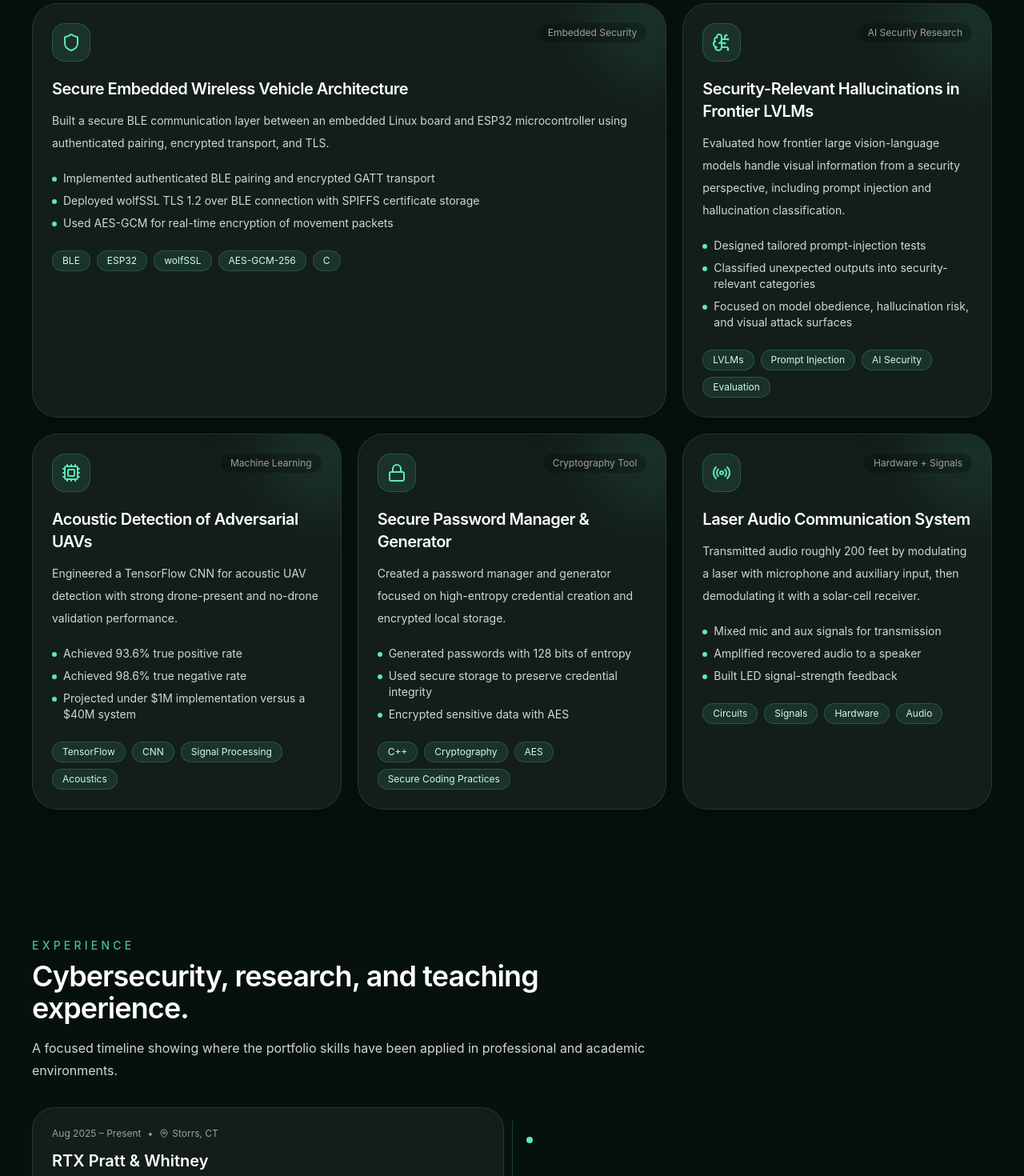
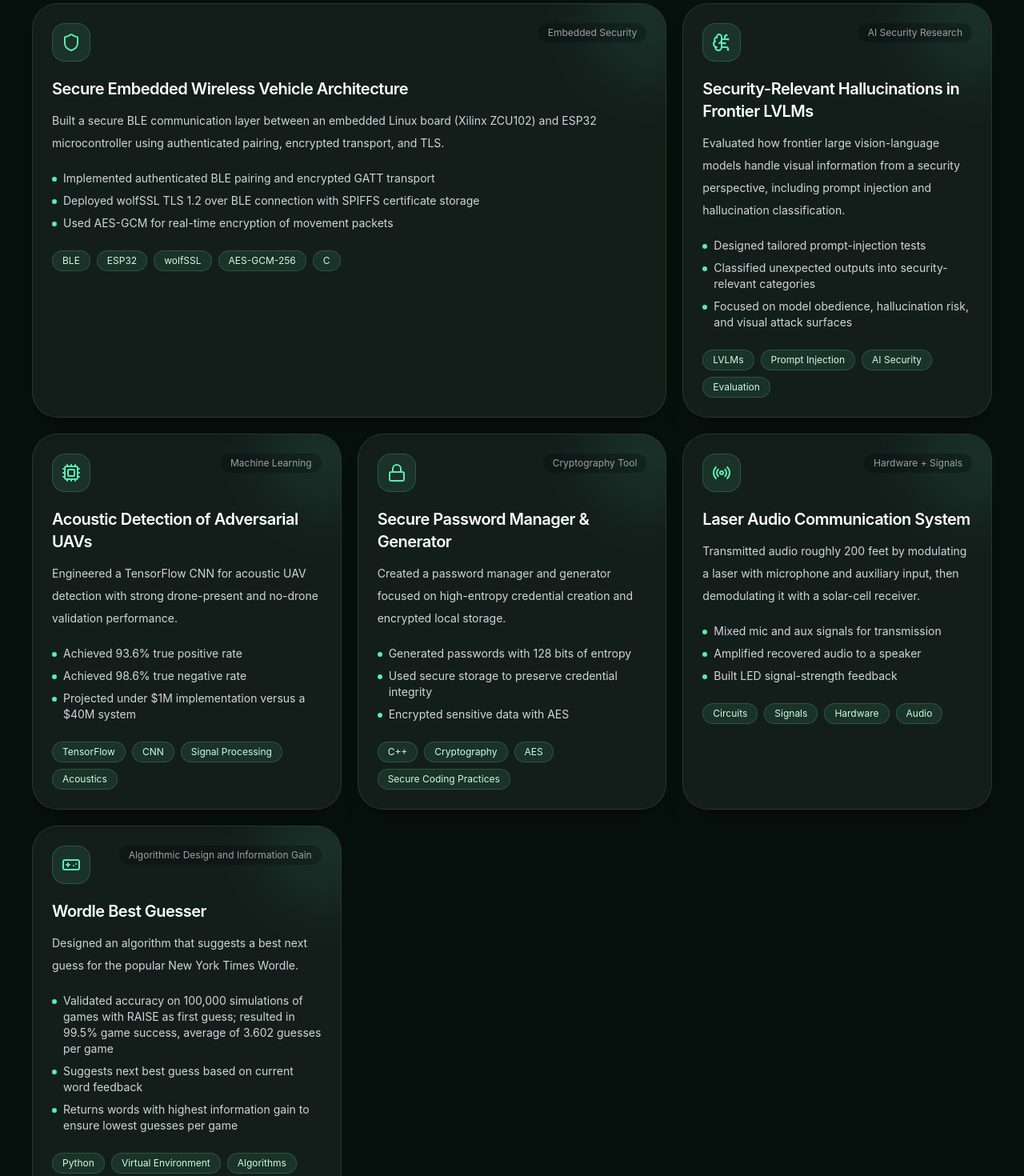
Before and after one commit to M-moore1/M-moore1.github.io, a React (Vite) app: page / in a window 1280 px wide. Shown: the part 1420-2890 px from the top of the page at 80% size. Built offline with nearby package versions, Linux system fonts and the light colour scheme.

Commit message:
Add Wordle Information

```diff
--- a/src/App.jsx
+++ b/src/App.jsx
@@ -7,6 +7,7 @@ import {
   Radio,
   Lock,
   GraduationCap,
+  Gamepad,
   BriefcaseBusiness,
   Mail,
   Phone,
@@ -42,7 +43,7 @@ const projects = [
     type: "Embedded Security",
     icon: Shield,
     summary:
-      "Built a secure BLE communication layer between an embedded Linux board and ESP32 microcontroller using authenticated pairing, encrypted transport, and TLS.",
+      "Built a secure BLE communication layer between an embedded Linux board (Xilinx ZCU102) and ESP32 microcontroller using authenticated pairing, encrypted transport, and TLS.",
     highlights: [
       "Implemented authenticated BLE pairing and encrypted GATT transport",
       "Deployed wolfSSL TLS 1.2 over BLE connection with SPIFFS certificate storage",
@@ -105,6 +106,20 @@ const projects = [
       "Built LED signal-strength feedback",
     ],
     tags: ["Circuits", "Signals", "Hardware", "Audio"],
+  },
+
+  {
+    title: "Wordle Best Guesser",
+    type: "Algorithmic Design and Information Gain",
+    icon: Gamepad,
+    summary:
+      "Designed an algorithm that suggests a best next guess for the popular New York Times Wordle.",
+    highlights: [
+      "Validated accuracy on 100,000 simulations of games with RAISE as first guess; resulted in 99.5% game success, average of 3.602 guesses per game",
+      "Suggests next best guess based on current word feedback",
+      "Returns words with highest information gain to ensure lowest guesses per game",
+    ],
+    tags: ["Python", "Virtual Environment", "Algorithms", "Information Gain"],
   },
 ];
 
```
